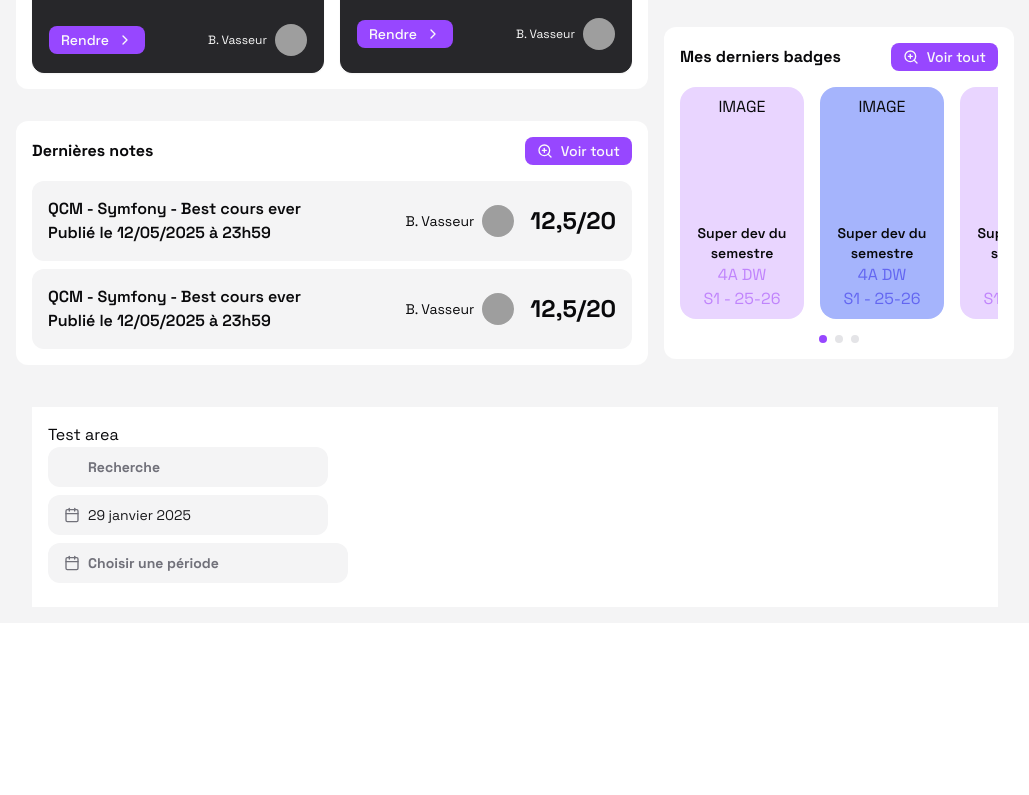
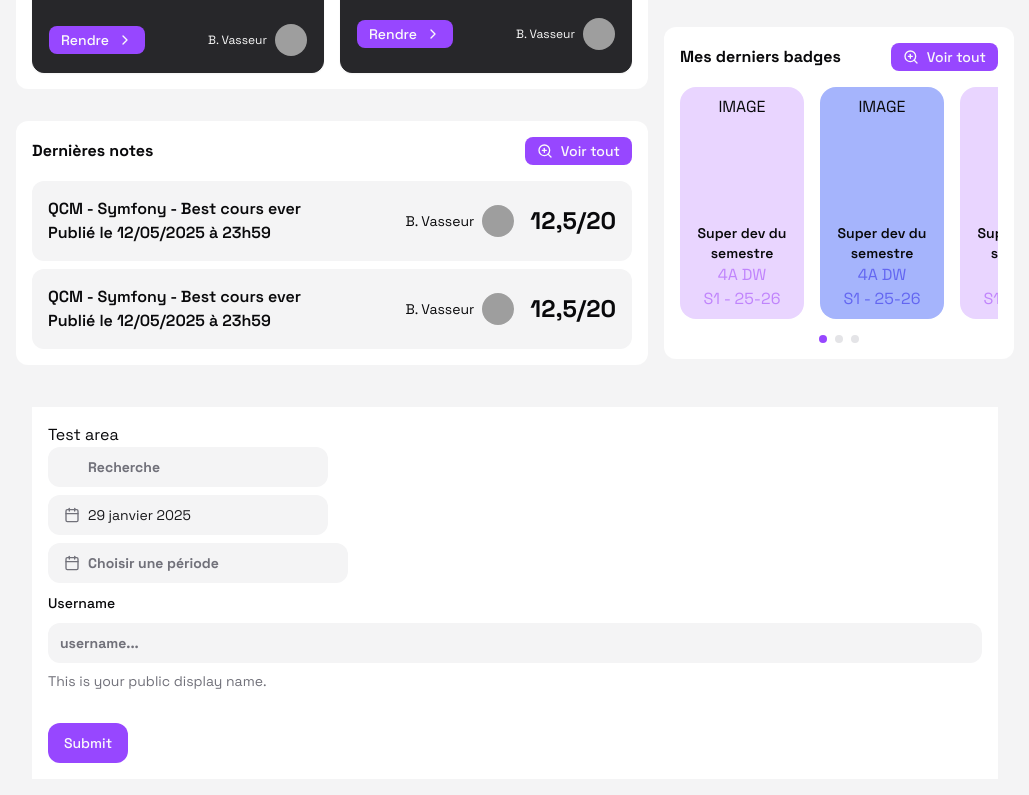
Before and after one commit to decode-school/design-system, a React (Vite) app: page / in a window 1280 px wide. Shown: the part 305-1100 px from the top of the page, without its empty margins (250-1279 px from the left). Before the commit the page ends 928 px from the top, so only its background shows below. Built offline with nearby package versions, Linux system fonts and the light colour scheme; grey boxes are pictures that could not be loaded; some icons are missing.

Commit message:
feat: add FormExemple component with validation using react-hook-form and zod + add Form components with a Story block

```diff
--- a/package.json
+++ b/package.json
@@ -12,6 +12,7 @@
     "build-storybook": "storybook build"
   },
   "dependencies": {
+    "@hookform/resolvers": "^4.0.0",
     "@radix-ui/react-accordion": "^1.2.2",
     "@radix-ui/react-alert-dialog": "^1.1.5",
     "@radix-ui/react-aspect-ratio": "^1.1.1",
@@ -34,8 +35,10 @@
     "react": "^18.3.1",
     "react-day-picker": "^8.10.1",
     "react-dom": "^18.3.1",
+    "react-hook-form": "^7.54.2",
     "tailwind-merge": "^2.6.0",
-    "tailwindcss-animate": "^1.0.7"
+    "tailwindcss-animate": "^1.0.7",
+    "zod": "^3.24.2"
   },
   "devDependencies": {
     "@chromatic-com/storybook": "^3.2.4",
--- a/src/App.tsx
+++ b/src/App.tsx
@@ -11,6 +11,7 @@
 import { Bell, ChevronRight, ZoomIn } from 'lucide-react'
 import { DatePicker } from './package/ui/components/ui/date-picker'
 import { DateRangePicker } from './package/ui/components/ui/date-range-picker'
+import FormExemple from './components/FormExemple'
 
 
 function Header() {
@@ -194,6 +195,7 @@
                             value={undefined}
                             onChange={(dateRange) => console.log(dateRange)}
                             placeholder='Choisir une période' className='mb-2' />
+                        <FormExemple />
 
                     </section>
                 </section>
--- /dev/null
+++ b/src/components/FormExemple.tsx
@@ -0,0 +1,61 @@
+import { zodResolver } from "@hookform/resolvers/zod"
+import { useForm } from "react-hook-form"
+import { z } from "zod"
+
+import { Button } from "@/package/ui/components/ui/button"
+import {
+    Form,
+    FormControl,
+    FormDescription,
+    FormField,
+    FormItem,
+    FormLabel,
+    FormMessage,
+} from "@/package/ui/components/ui/form"
+import { Input } from "@/package/ui/components/ui/input"
+
+const formSchema = z.object({
+    username: z.string().min(2, {
+        message: "Username must be at least 2 characters.",
+    }),
+})
+
+export default function FormExemple() {
+    // 1. Define your form.
+    const form = useForm<z.infer<typeof formSchema>>({
+        resolver: zodResolver(formSchema),
+        defaultValues: {
+            username: "",
+        },
+    });
+
+    // 2. Define a submit handler.
+    function onSubmit(values: z.infer<typeof formSchema>) {
+        // Do something with the form values.
+        // ✅ This will be type-safe and validated.
+        console.log(values)
+    }
+    return (
+        <Form {...form}>
+            <form onSubmit={form.handleSubmit(onSubmit)} className="space-y-8">
+                <FormField
+                    control={form.control}
+                    name="username"
+                    render={({ field }) => (
+                        <FormItem>
+                            <FormLabel>Username</FormLabel>
+                            <FormControl>
+                                <Input placeholder="username..." {...field} />
+                            </FormControl>
+                            <FormDescription>
+                                This is your public display name.
+                            </FormDescription>
+                            <FormMessage />
+                        </FormItem>
+                    )}
+                />
+                <Button type="submit">Submit</Button>
+            </form>
+        </Form>
+    )
+}
--- /dev/null
+++ b/src/package/ui/components/ui/form.tsx
@@ -0,0 +1,176 @@
+import * as React from "react"
+import * as LabelPrimitive from "@radix-ui/react-label"
+import { Slot } from "@radix-ui/react-slot"
+import {
+  Controller,
+  ControllerProps,
+  FieldPath,
+  FieldValues,
+  FormProvider,
+  useFormContext,
+} from "react-hook-form"
+
+import { cn } from "@/package/ui/lib/utils"
+import { Label } from "@/package/ui/components/ui/label"
+
+const Form = FormProvider
+
+type FormFieldContextValue<
+  TFieldValues extends FieldValues = FieldValues,
+  TName extends FieldPath<TFieldValues> = FieldPath<TFieldValues>
+> = {
+  name: TName
+}
+
+const FormFieldContext = React.createContext<FormFieldContextValue>(
+  {} as FormFieldContextValue
+)
+
+const FormField = <
+  TFieldValues extends FieldValues = FieldValues,
+  TName extends FieldPath<TFieldValues> = FieldPath<TFieldValues>
+>({
+  ...props
+}: ControllerProps<TFieldValues, TName>) => {
+  return (
+    <FormFieldContext.Provider value={{ name: props.name }}>
+      <Controller {...props} />
+    </FormFieldContext.Provider>
+  )
+}
+
+const useFormField = () => {
+  const fieldContext = React.useContext(FormFieldContext)
+  const itemContext = React.useContext(FormItemContext)
+  const { getFieldState, formState } = useFormContext()
+
+  const fieldState = getFieldState(fieldContext.name, formState)
+
+  if (!fieldContext) {
+    throw new Error("useFormField should be used within <FormField>")
+  }
+
+  const { id } = itemContext
+
+  return {
+    id,
+    name: fieldContext.name,
+    formItemId: `${id}-form-item`,
+    formDescriptionId: `${id}-form-item-description`,
+    formMessageId: `${id}-form-item-message`,
+    ...fieldState,
+  }
+}
+
+type FormItemContextValue = {
+  id: string
+}
+
+const FormItemContext = React.createContext<FormItemContextValue>(
+  {} as FormItemContextValue
+)
+
+const FormItem = React.forwardRef<
+  HTMLDivElement,
+  React.HTMLAttributes<HTMLDivElement>
+>(({ className, ...props }, ref) => {
+  const id = React.useId()
+
+  return (
+    <FormItemContext.Provider value={{ id }}>
+      <div ref={ref} className={cn("space-y-2", className)} {...props} />
+    </FormItemContext.Provider>
+  )
+})
+FormItem.displayName = "FormItem"
+
+const FormLabel = React.forwardRef<
+  React.ElementRef<typeof LabelPrimitive.Root>,
+  React.ComponentPropsWithoutRef<typeof LabelPrimitive.Root>
+>(({ className, ...props }, ref) => {
+  const { error, formItemId } = useFormField()
+
+  return (
+    <Label
+      ref={ref}
+      className={cn(error && "text-destructive", className)}
+      htmlFor={formItemId}
+      {...props}
+    />
+  )
+})
+FormLabel.displayName = "FormLabel"
+
+const FormControl = React.forwardRef<
+  React.ElementRef<typeof Slot>,
+  React.ComponentPropsWithoutRef<typeof Slot>
+>(({ ...props }, ref) => {
+  const { error, formItemId, formDescriptionId, formMessageId } = useFormField()
+
+  return (
+    <Slot
+      ref={ref}
+      id={formItemId}
+      aria-describedby={
+        !error
+          ? `${formDescriptionId}`
+          : `${formDescriptionId} ${formMessageId}`
+      }
+      aria-invalid={!!error}
+      {...props}
+    />
+  )
+})
+FormControl.displayName = "FormControl"
+
+const FormDescription = React.forwardRef<
+  HTMLParagraphElement,
+  React.HTMLAttributes<HTMLParagraphElement>
+>(({ className, ...props }, ref) => {
+  const { formDescriptionId } = useFormField()
+
+  return (
+    <p
+      ref={ref}
+      id={formDescriptionId}
+      className={cn("text-sm text-muted-foreground", className)}
+      {...props}
+    />
+  )
+})
+FormDescription.displayName = "FormDescription"
+
+const FormMessage = React.forwardRef<
+  HTMLParagraphElement,
+  React.HTMLAttributes<HTMLParagraphElement>
+>(({ className, children, ...props }, ref) => {
+  const { error, formMessageId } = useFormField()
+  const body = error ? String(error?.message) : children
+
+  if (!body) {
+    return null
+  }
+
+  return (
+    <p
+      ref={ref}
+      id={formMessageId}
+      className={cn("text-sm font-medium text-destructive", className)}
+      {...props}
+    >
+      {body}
+    </p>
+  )
+})
+FormMessage.displayName = "FormMessage"
+
+export {
+  useFormField,
+  Form,
+  FormItem,
+  FormLabel,
+  FormControl,
+  FormDescription,
+  FormMessage,
+  FormField,
+}
```
Also changed, not shown: 2 other files (tests, documents, lock files or other folders).
